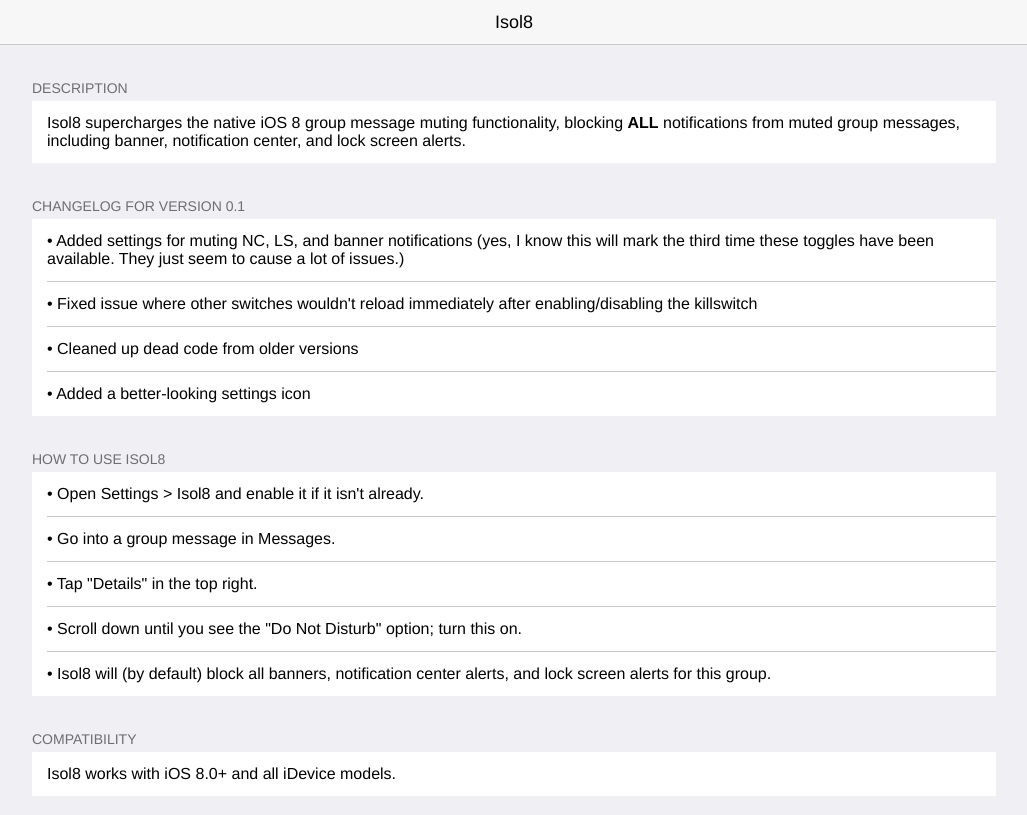
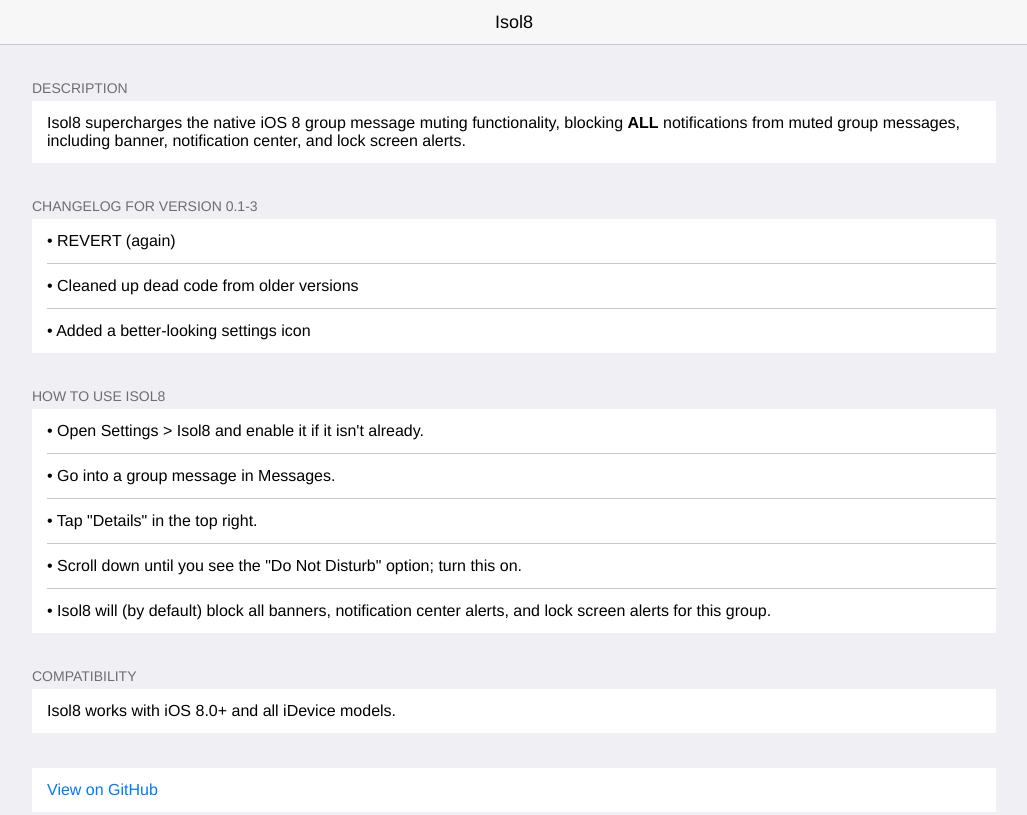
Before and after one commit to akeaswaran/repo, a plain HTML site: page depictions/isol8.html in a window 1280 px wide. Shown: the top 815 px of the page, without its empty margins (126-1153 px from the left). Drawn offline with Linux system fonts and the light colour scheme.

Commit message:
depiction

```diff
--- a/depictions/isol8.html
+++ b/depictions/isol8.html
@@ -18,10 +18,9 @@
                       </li>
                   </ul>
 
-                  <h2>Changelog for version 0.1</h2>
+                  <h2>Changelog for version 0.1-3</h2>
                   <ul>
-                      <li><p>&bull; Added settings for muting NC, LS, and banner notifications (yes, I know this will mark the third time these toggles have been available. They just seem to cause a lot of issues.)</p></li>
-                      <li><p>&bull; Fixed issue where other switches wouldn't reload immediately after enabling/disabling the killswitch</p></li>
+                      <li><p>&bull; REVERT (again)</p></li>
                       <li><p>&bull; Cleaned up dead code from older versions</p></li>
                       <li><p>&bull; Added a better-looking settings icon</p></li>
                   </ul>
```
